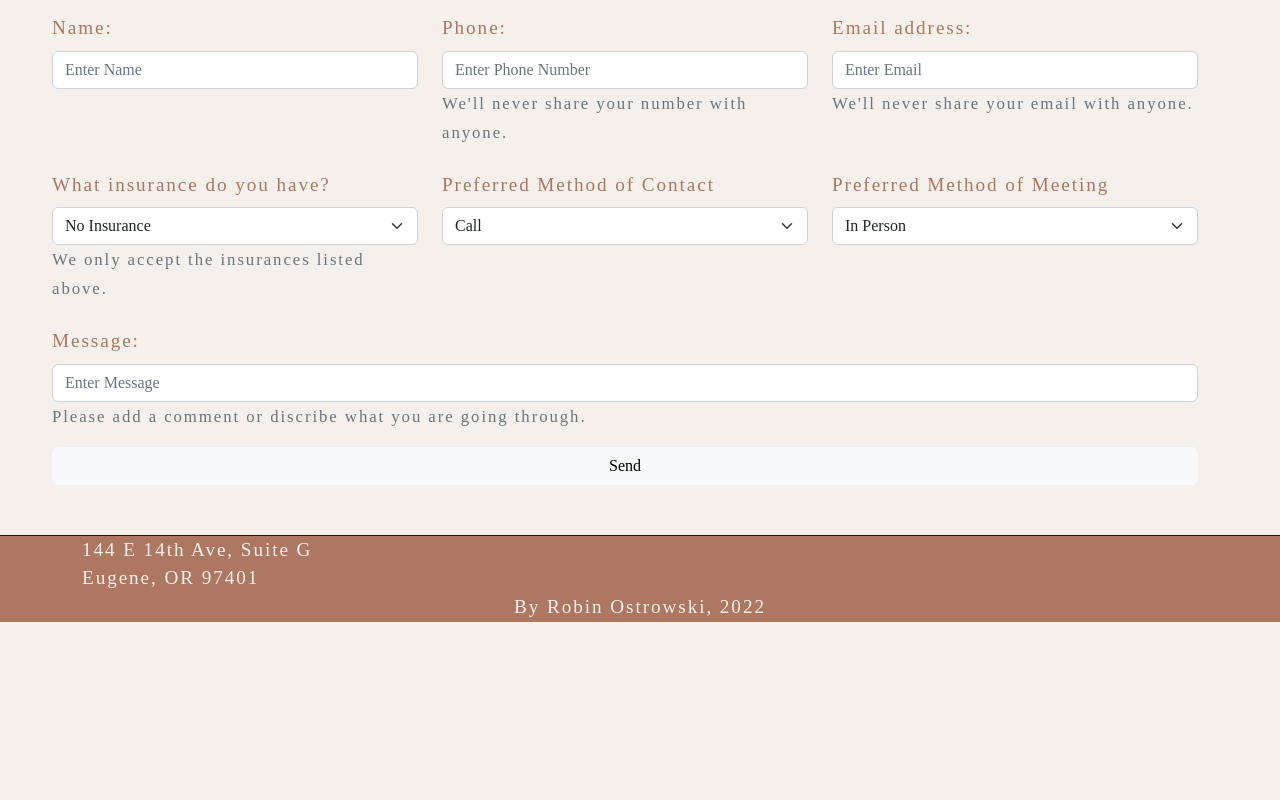
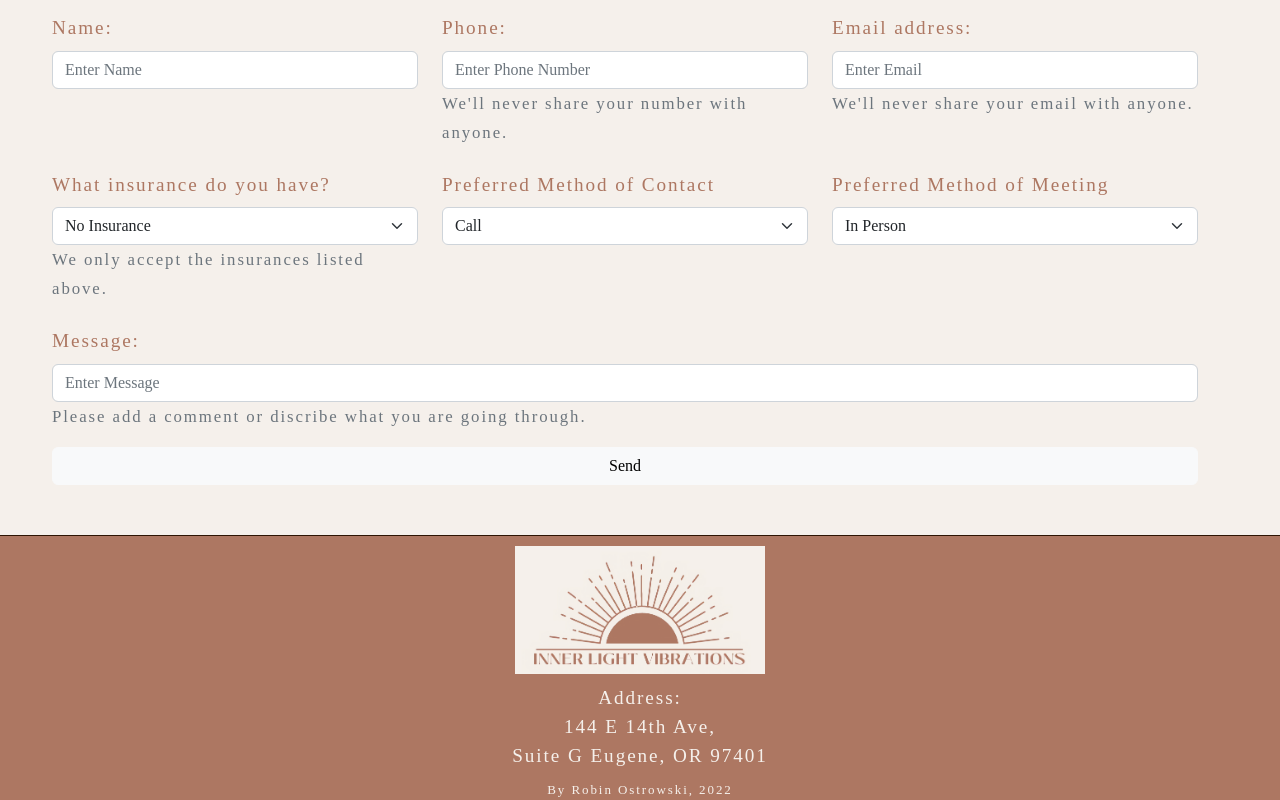
Before and after one commit to Bin-Ostrowski/innerlight-vibrations, a React (Create React App) app: page / in a window 1280 px wide. Shown: the part 5352-6152 px from the top of the page. Before the commit the page ends 5974 px from the top, so only its background shows below. Built offline with nearby package versions, Linux system fonts and the light colour scheme.

Commit message:
cenered footer, added logo with href to about me page

```diff
--- a/src/components/Footer/index.js
+++ b/src/components/Footer/index.js
@@ -1,17 +1,30 @@
 import React from "react";
 import { Container, Row, Col, Stack } from "react-bootstrap";
+import logoFooter from "../../assets/img/logo-footer.png";
 
 export default function Footer() {
   return (
     <footer>
-      <Container>
+      <Container fluid>
+        <Row className="justify-content-md-center">
+          <Col md={5}>
+            <a href="#about">
 
-        <Row className="justify-content-sm-center footer-address">
-          <Col xs="auto">144 E 14th Ave, Suite G</Col>
-          <Col xs="auto">Eugene, OR 97401</Col>
+            <img className="logo-footer d-block mx-auto" src={logoFooter} alt="logo" />
+            </a>
+          </Col>
+          </Row>
+          <Row  className="justify-content-md-center">
+          <Col md={5} className="footer-address">
+            <div>Address:</div>
+            <div>144 E 14th Ave, </div>
+            <div>Suite G Eugene, OR 97401</div>
+          </Col>
         </Row>
-        <Row className="justify-content-sm-center">
-          <Col xs="auto">By Robin Ostrowski, 2022</Col>
+        <Row className="justify-content-md-center">
+          <Col md={4} className="created-by">
+          By Robin Ostrowski, 2022
+          </Col>
         </Row>
       </Container>
     </footer>
--- a/src/components/Nav/index.js
+++ b/src/components/Nav/index.js
@@ -9,7 +9,7 @@ export default function Nav() {
         <Row className="full-width">
           <Col md={4}>
             <h1 className="href-links nav-logo">
-              <a href="/" className="href-links">
+              <a href="#about" className="href-links">
                 Inner Light Vibrations
               </a>
             </h1>
--- a/src/index.css
+++ b/src/index.css
@@ -287,7 +287,20 @@ footer {
 }
 
 .footer-address {
-  flex-direction: column
+  text-align: center;
+  margin-bottom: 10px;
+}
+
+.created-by {
+  font-size: small;
+  text-align: center;
+}
+
+.logo-footer {
+  max-width: 250px;
+  /* width: 60%; */
+  height: auto;
+  margin: 10px;
 }
 
 /* LAPTOP SCREEN  */
```
Also changed, not shown: src/assets/img/logo-footer.png (added).
